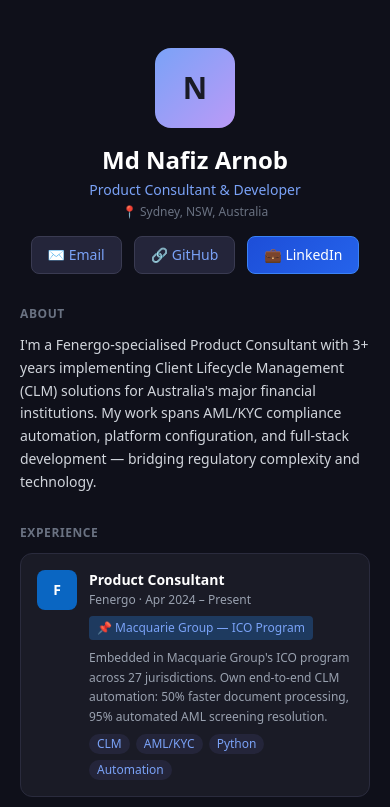
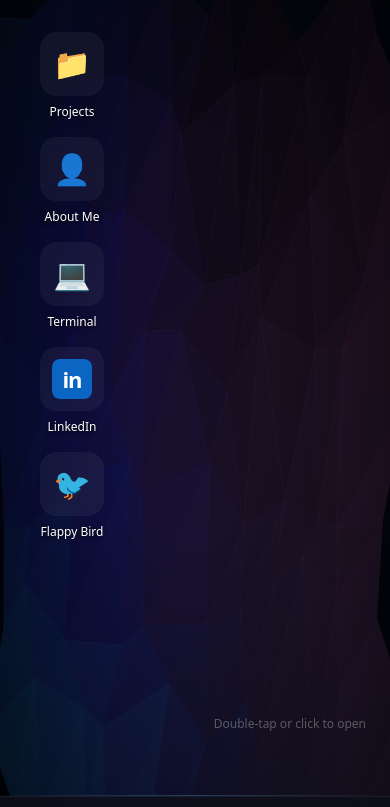
Before and after one commit to nafizarnob/nafizarnob.github.io, a Next.js app: page / in a window 390 px wide. Shown: the top 807 px of the page. Built offline with nearby package versions, Linux system fonts and the light colour scheme.

Commit message:
Show full OS desktop on mobile — double-tap icons, windows open maximized on small screens

```diff
--- a/app/globals.css
+++ b/app/globals.css
@@ -7,17 +7,11 @@
 html,
 body {
   height: 100%;
+  overflow: hidden;
   background: #060810;
   color: #c0caf5;
   font-family: ui-sans-serif, system-ui, -apple-system, sans-serif;
   -webkit-font-smoothing: antialiased;
-}
-
-@media (min-width: 768px) {
-  html,
-  body {
-    overflow: hidden;
-  }
 }
 
 /* Scrollbar styling */
--- a/app/layout.tsx
+++ b/app/layout.tsx
@@ -13,7 +13,7 @@ export default function RootLayout({
 }>) {
   return (
     <html lang="en" className="h-full">
-      <body className="h-full antialiased">{children}</body>
+      <body className="h-full overflow-hidden antialiased">{children}</body>
     </html>
   );
 }
--- a/app/page.tsx
+++ b/app/page.tsx
@@ -7,7 +7,6 @@ import Desktop from '@/components/Desktop/Desktop';
 import Wallpaper from '@/components/Desktop/Wallpaper';
 import Taskbar from '@/components/Taskbar/Taskbar';
 import Window from '@/components/Window/Window';
-import MobilePortfolio from '@/components/MobilePortfolio/MobilePortfolio';
 
 export default function Home() {
   const {
@@ -24,14 +23,7 @@ export default function Home() {
   const desktopRef = useRef<HTMLDivElement>(null);
 
   return (
-    <>
-    {/* Mobile layout */}
-    <div className="md:hidden">
-      <MobilePortfolio />
-    </div>
-
-    {/* Desktop OS */}
-    <div className="hidden md:block fixed inset-0 overflow-hidden">
+    <div className="fixed inset-0 overflow-hidden">
       <Wallpaper />
 
       {/* Desktop area (above taskbar) */}
@@ -66,6 +58,5 @@ export default function Home() {
         onMinimizeWindow={minimizeWindow}
       />
     </div>
-    </>
   );
 }
--- a/components/Desktop/Desktop.tsx
+++ b/components/Desktop/Desktop.tsx
@@ -1,6 +1,6 @@
 'use client';
 
-import { useState, useEffect } from 'react';
+import { useState, useEffect, useRef } from 'react';
 import { motion } from 'framer-motion';
 import { desktopIcons } from '@/data/projects';
 import { AppType, DesktopIcon } from '@/types';
@@ -26,6 +26,7 @@ interface DesktopProps {
 export default function Desktop({ onOpenApp }: DesktopProps) {
   const [selected, setSelected] = useState<string | null>(null);
   const [time, setTime] = useState('');
+  const lastTap = useRef<Record<string, number>>({});
 
   useEffect(() => {
     const update = () => {
@@ -58,11 +59,15 @@ export default function Desktop({ onOpenApp }: DesktopProps) {
             className="flex flex-col items-center gap-1.5 cursor-pointer group w-20"
             onClick={(e) => {
               e.stopPropagation();
-              setSelected(icon.id);
-            }}
-            onDoubleClick={(e) => {
-              e.stopPropagation();
-              onOpenApp(icon.app, icon.appProps);
+              const now = Date.now();
+              const last = lastTap.current[icon.id] ?? 0;
+              if (now - last < 400) {
+                onOpenApp(icon.app, icon.appProps);
+                lastTap.current[icon.id] = 0;
+              } else {
+                setSelected(icon.id);
+                lastTap.current[icon.id] = now;
+              }
             }}
           >
             <div
@@ -94,7 +99,7 @@ export default function Desktop({ onOpenApp }: DesktopProps) {
         transition={{ delay: 1.2 }}
         className="absolute bottom-16 right-6 text-xs text-white/30 text-right"
       >
-        Double-click to open
+        Double-tap or click to open
       </motion.div>
     </div>
   );
--- a/hooks/useWindowManager.ts
+++ b/hooks/useWindowManager.ts
@@ -25,6 +25,8 @@ export function useWindowManager() {
   const [windows, setWindows] = useState<WindowState[]>([]);
 
   const openWindow = useCallback((app: AppType, appProps?: Record<string, string>) => {
+    const isMobile = typeof window !== 'undefined' && window.innerWidth < 768;
+
     setWindows((prev) => {
       // For browser windows with a URL, always open a new one
       if (app === 'browser' && appProps?.url) {
@@ -37,7 +39,7 @@ export function useWindowManager() {
             title: appProps.title ?? 'Browser',
             app,
             isMinimized: false,
-            isMaximized: false,
+            isMaximized: isMobile,
             isFocused: true,
             position: { x: 150 + offset, y: 50 + offset },
             size,
@@ -66,7 +68,7 @@ export function useWindowManager() {
           title: APP_TITLES[app],
           app,
           isMinimized: false,
-          isMaximized: false,
+          isMaximized: isMobile,
           isFocused: true,
           position: { x: 120 + offset, y: 60 + offset },
           size,
```
